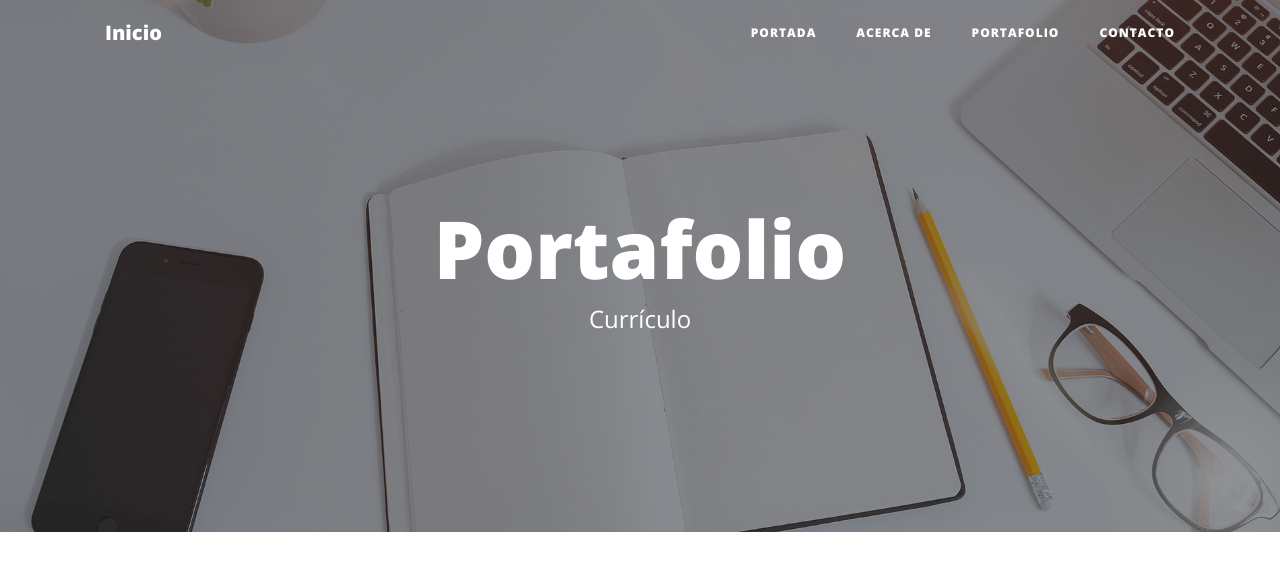
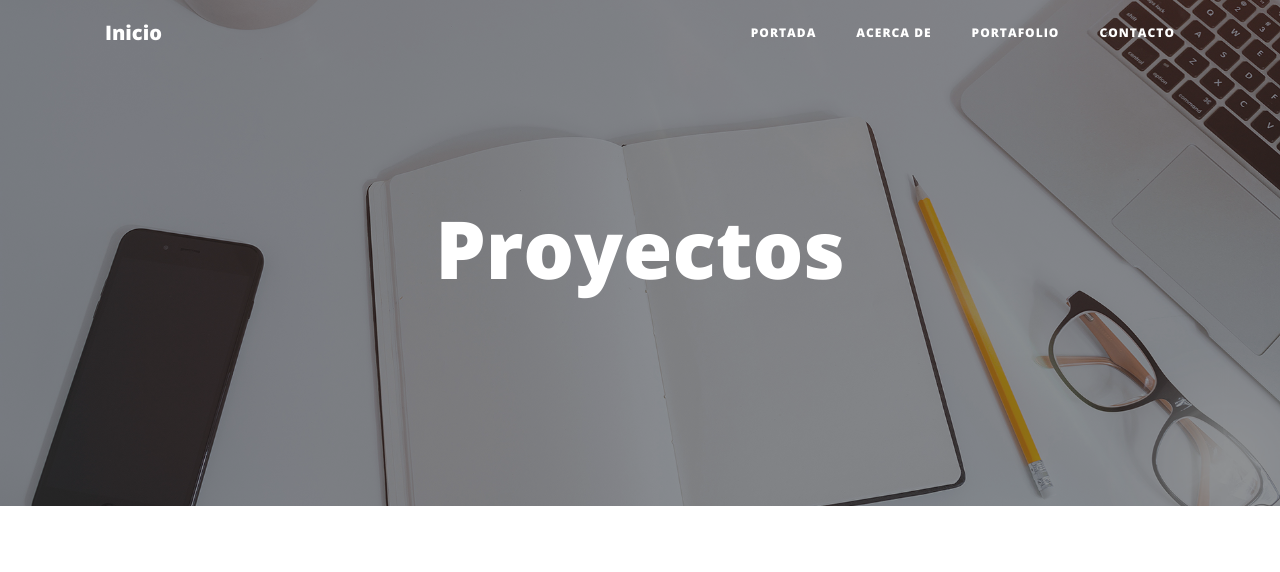
Before and after one commit to AnthonySmith96/WebPersonal, a Django app: page /portfolio/ in a window 1280 px wide. Shown: the top 572 px of the page. Run offline with Django 3.2, Linux system fonts and the light colour scheme; data comes from the database, SQL or seed files in the repository; some libraries are stand-ins or nearby versions.

Commit message:
Se agregaron cambios al html

```diff
--- a/core/templates/core/contact.html
+++ b/core/templates/core/contact.html
@@ -15,6 +15,7 @@
         <div class="col-lg-8 col-md-10 mx-auto">
           <br>
           <p><b>Teléfono:</b> +52 4641086427 </p>
+          <p><b>Correo:</b> anthonysmithvg@outlook.com </p>
         </div>
       </div>
     </div>
--- a/portfolio/templates/portfolio/portfolio.html
+++ b/portfolio/templates/portfolio/portfolio.html
@@ -1,12 +1,12 @@
 {% extends 'core/base.html' %}
 
-{% block title %}Portfolio{% endblock title %}
+{% block title %}Proyectos{% endblock title %}
 
 {% block background %}{% load static %} {% static 'core/img/portfolio-bg.jpg' %} {% endblock background %}
 
-{% block h %}Portafolio{% endblock h %}
+{% block h %}Proyectos{% endblock h %}
 
-{% block subtitle %}Currículo{% endblock subtitle %}
+{% block subtitle %}{% endblock subtitle %}
 
 {% block content %}
 	    <!-- Contenido Principal -->
```
